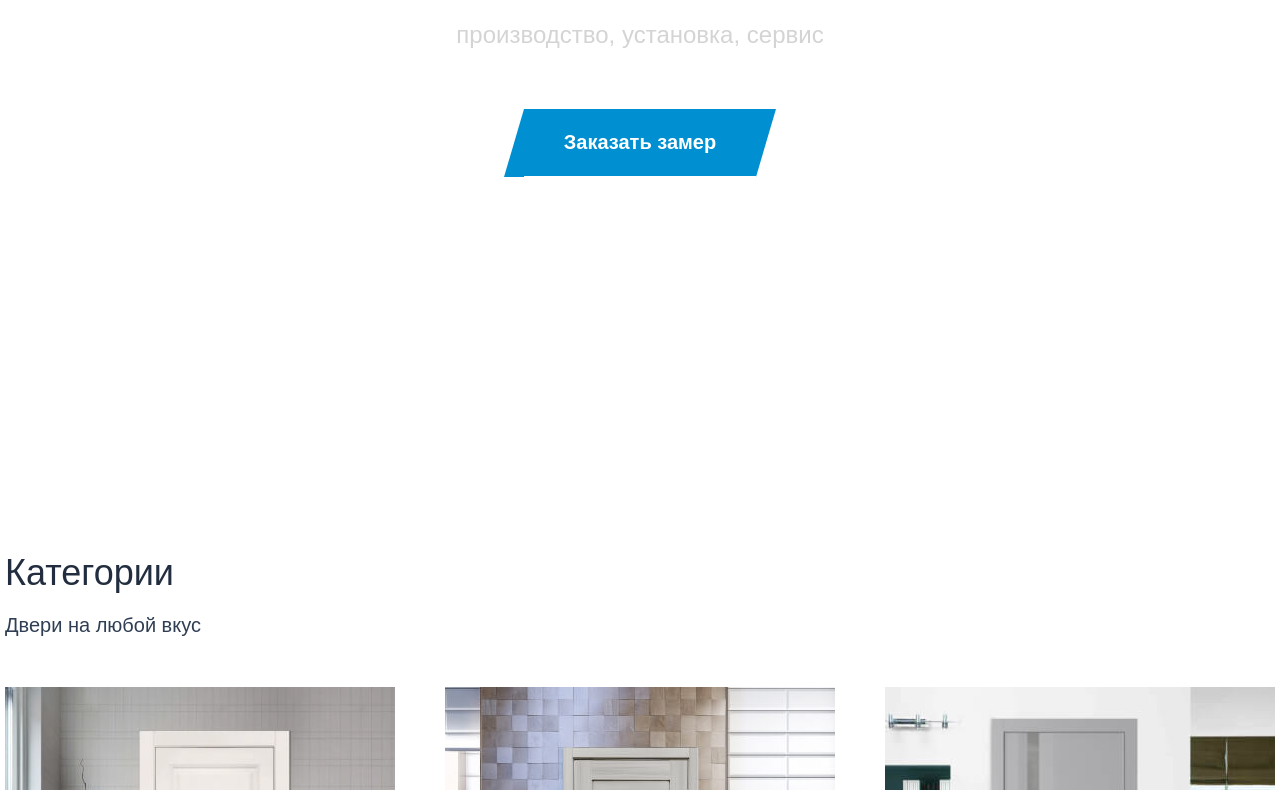
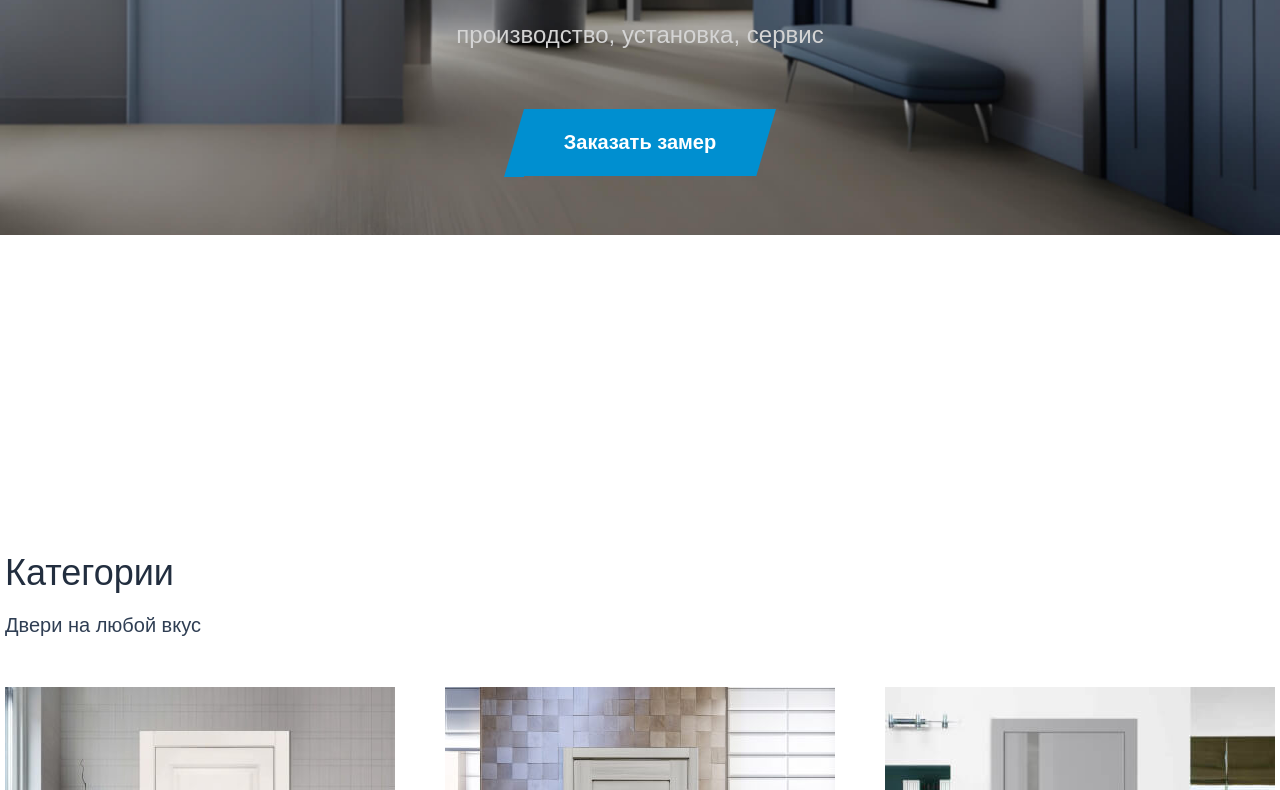
Before and after one commit to Frintest/dveri, a plain HTML site: page index.html in a window 1280 px wide. Shown: the part 554-1344 px from the top of the page. Drawn offline with Linux system fonts and the light colour scheme; the site is published under a folder, as on GitHub Pages, so addresses that start at the root find nothing.

Commit message:
fix path bg

```diff
--- a/css/section-offer.css
+++ b/css/section-offer.css
@@ -5,7 +5,7 @@
    justify-content: center;
    align-items: center;
    height: 900px;
-   background-image: url(/img/bg.jpg);
+   background-image: url(../img/bg.jpg);
    background-repeat: no-repeat;
    background-size: contain;
    color: #fff;
```
